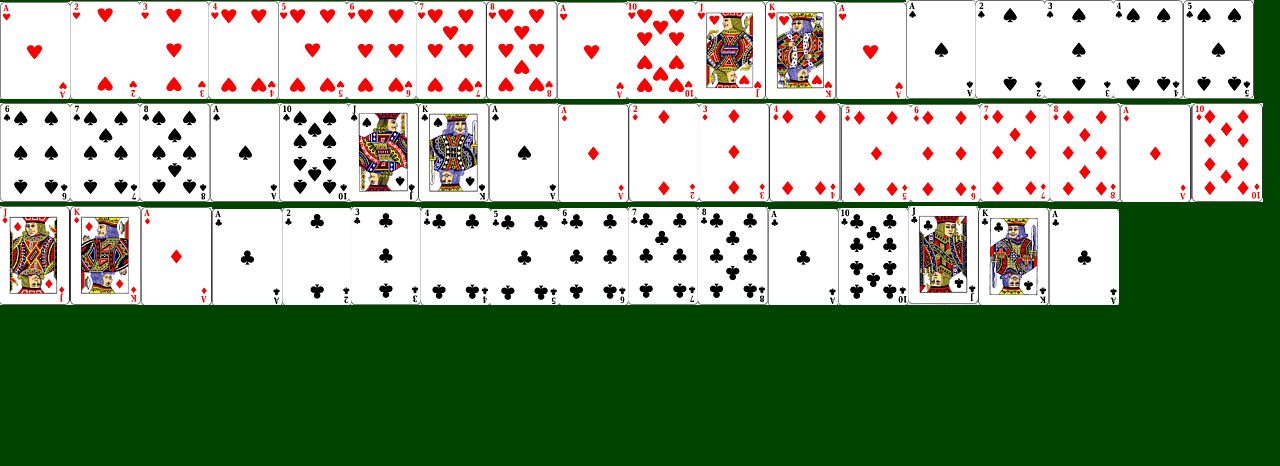
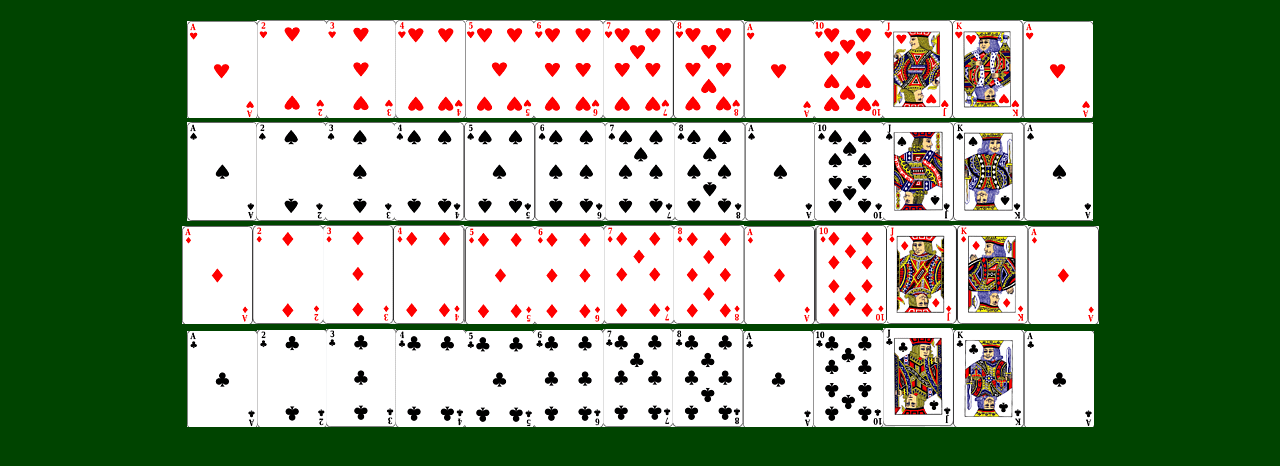
Before and after one commit to 0xjoaovpsantos/poker-simulator-react, a React (Create React App) app: page / in a window 1280 px wide. Shown: the top 466 px of the page. Built offline with nearby package versions, Linux system fonts and the light colour scheme.

Commit message:
add: stylize cards in home page

```diff
--- a/src/pages/Home/index.tsx
+++ b/src/pages/Home/index.tsx
@@ -1,4 +1,6 @@
 import React from 'react';
+
+import { Container, Deck } from './styles';
 
 import copas_a from '../../assets/copas/copas_a.png';
 import copas_2 from '../../assets/copas/copas_2.png';
@@ -58,6 +60,9 @@ import paus_k from '../../assets/paus/paus_a.png';
 
 const Home: React.FC = () => (
   <>
+    <Container>
+      <Deck>
+        <div>
           <img src={copas_a} alt="Cartas Copas A" />
           <img src={copas_2} alt="Cartas Copas 2" />
           <img src={copas_3} alt="Cartas Copas 3" />
@@ -71,7 +76,8 @@ const Home: React.FC = () => (
           <img src={copas_j} alt="Cartas Copas J" />
           <img src={copas_q} alt="Cartas Copas Q" />
           <img src={copas_k} alt="Cartas Copas K" />
-
+        </div>
+        <div>
           <img src={espadas_a} alt="Cartas espadas A" />
           <img src={espadas_2} alt="Cartas espadas 2" />
           <img src={espadas_3} alt="Cartas espadas 3" />
@@ -85,7 +91,8 @@ const Home: React.FC = () => (
           <img src={espadas_j} alt="Cartas espadas J" />
           <img src={espadas_q} alt="Cartas espadas Q" />
           <img src={espadas_k} alt="Cartas espadas K" />
-
+        </div>
+        <div>
           <img src={ouros_a} alt="Cartas ouros A" />
           <img src={ouros_2} alt="Cartas ouros 2" />
           <img src={ouros_3} alt="Cartas ouros 3" />
@@ -99,7 +106,8 @@ const Home: React.FC = () => (
           <img src={ouros_j} alt="Cartas ouros J" />
           <img src={ouros_q} alt="Cartas ouros Q" />
           <img src={ouros_k} alt="Cartas ouros K" />
-
+        </div>
+        <div>
           <img src={paus_a} alt="Cartas paus A" />
           <img src={paus_2} alt="Cartas paus 2" />
           <img src={paus_3} alt="Cartas paus 3" />
@@ -113,6 +121,9 @@ const Home: React.FC = () => (
           <img src={paus_j} alt="Cartas paus J" />
           <img src={paus_q} alt="Cartas paus Q" />
           <img src={paus_k} alt="Cartas paus K" />
+        </div>
+      </Deck>
+    </Container>
   </>
 );
 
--- /dev/null
+++ b/src/pages/Home/styles.ts
@@ -0,0 +1,12 @@
+import styled from 'styled-components';
+
+export const Container = styled.div`
+  padding: 20px 20px;
+`;
+
+export const Deck = styled.div`
+  display: flex;
+  flex-direction: column;
+  justify-content: center;
+  align-items: center;
+`;
```
Lines whose indentation alone changed are shown as unchanged.
